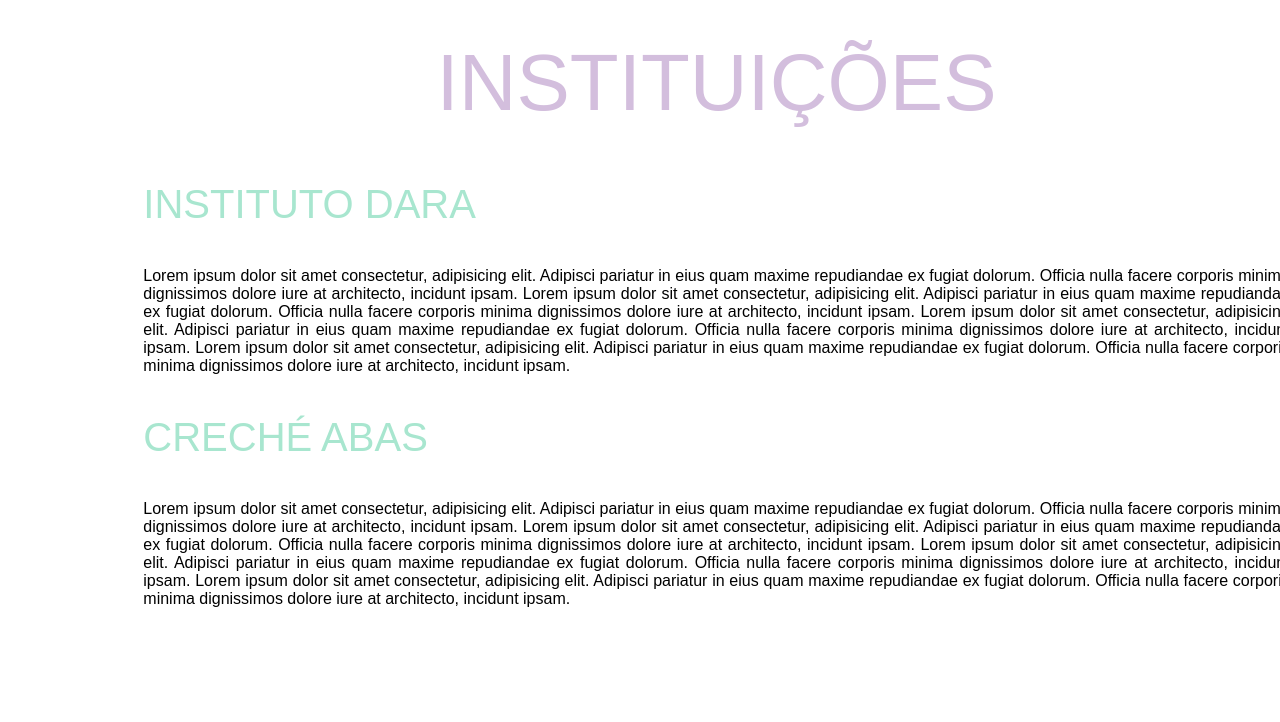
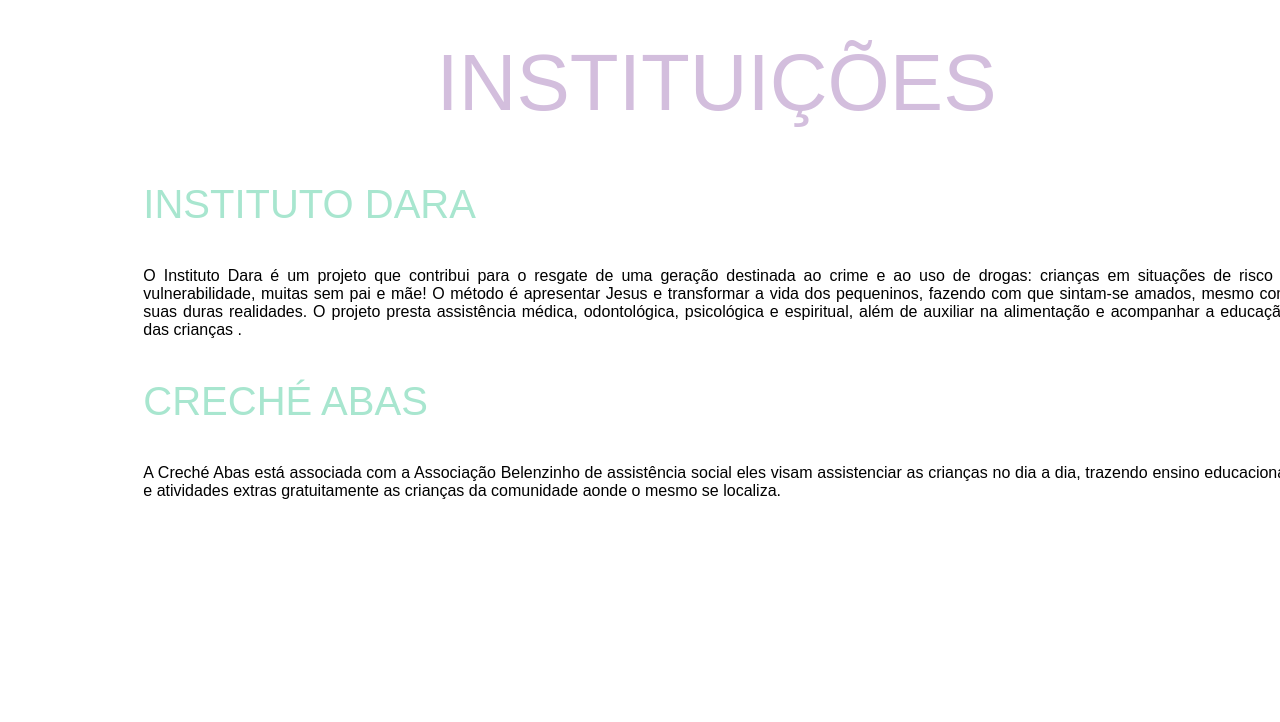
Before and after one commit to imayaramota/Projeto-Doemm, a website: page api-site/public/instituicoes.html in a window 1280 px wide. Shown: the part 77-799 px from the top of the page. Drawn offline with Linux system fonts and the light colour scheme; a web font is replaced by a local one.

Commit message:
finalizado

```diff
--- a/api-site/public/instituicoes.html
+++ b/api-site/public/instituicoes.html
@@ -35,29 +35,17 @@
             <h1 class="titulo">INSTITUIÇÕES</h1>
 
             <h3 class="titulo02">INSTITUTO DARA</h3>
-            <p class="text_instituicao"> Lorem ipsum dolor sit amet consectetur, adipisicing elit. Adipisci pariatur in
-                eius quam maxime repudiandae ex fugiat dolorum. Officia nulla facere corporis minima dignissimos dolore
-                iure at architecto, incidunt ipsam. Lorem ipsum dolor sit amet consectetur, adipisicing elit. Adipisci pariatur in
-                eius quam maxime repudiandae ex fugiat dolorum. Officia nulla facere corporis minima dignissimos dolore
-                iure at architecto, incidunt ipsam.
-                Lorem ipsum dolor sit amet consectetur, adipisicing elit. Adipisci pariatur in
-                eius quam maxime repudiandae ex fugiat dolorum. Officia nulla facere corporis minima dignissimos dolore
-                iure at architecto, incidunt ipsam. Lorem ipsum dolor sit amet consectetur, adipisicing elit. Adipisci pariatur in
-                eius quam maxime repudiandae ex fugiat dolorum. Officia nulla facere corporis minima dignissimos dolore
-                iure at architecto, incidunt ipsam.
+            <p class="text_instituicao"> O Instituto Dara é um projeto que contribui para o resgate de uma geração destinada ao crime e ao uso de drogas: crianças em situações de risco e vulnerabilidade, muitas sem pai e mãe!
+
+                O método é apresentar Jesus e transformar a vida dos pequeninos, fazendo com que sintam-se amados, mesmo com suas duras realidades.
+
+                O projeto presta assistência médica, odontológica, psicológica e espiritual, além de auxiliar na alimentação e acompanhar a educação das crianças .
             </p>
 
             <h3 class="titulo02">CRECHÉ ABAS</h3>
-            <p class="text_instituicao">Lorem ipsum dolor sit amet consectetur, adipisicing elit. Adipisci pariatur in
-                eius quam maxime repudiandae ex fugiat dolorum. Officia nulla facere corporis minima dignissimos dolore
-                iure at architecto, incidunt ipsam. Lorem ipsum dolor sit amet consectetur, adipisicing elit. Adipisci pariatur in
-                eius quam maxime repudiandae ex fugiat dolorum. Officia nulla facere corporis minima dignissimos dolore
-                iure at architecto, incidunt ipsam.
-                Lorem ipsum dolor sit amet consectetur, adipisicing elit. Adipisci pariatur in
-                eius quam maxime repudiandae ex fugiat dolorum. Officia nulla facere corporis minima dignissimos dolore
-                iure at architecto, incidunt ipsam. Lorem ipsum dolor sit amet consectetur, adipisicing elit. Adipisci pariatur in
-                eius quam maxime repudiandae ex fugiat dolorum. Officia nulla facere corporis minima dignissimos dolore
-                iure at architecto, incidunt ipsam.
+            <p class="text_instituicao"> A Creché Abas está associada com a Associação Belenzinho de assistência social
+                 eles visam assistenciar as crianças no dia a dia, trazendo ensino educacional e
+                 atividades extras gratuitamente as crianças da comunidade aonde o mesmo se localiza.
             </p>
         </div>
     </div>
```
Also changed, not shown: api-site/public/index.html (+0 -3 lines), 1 other file.
